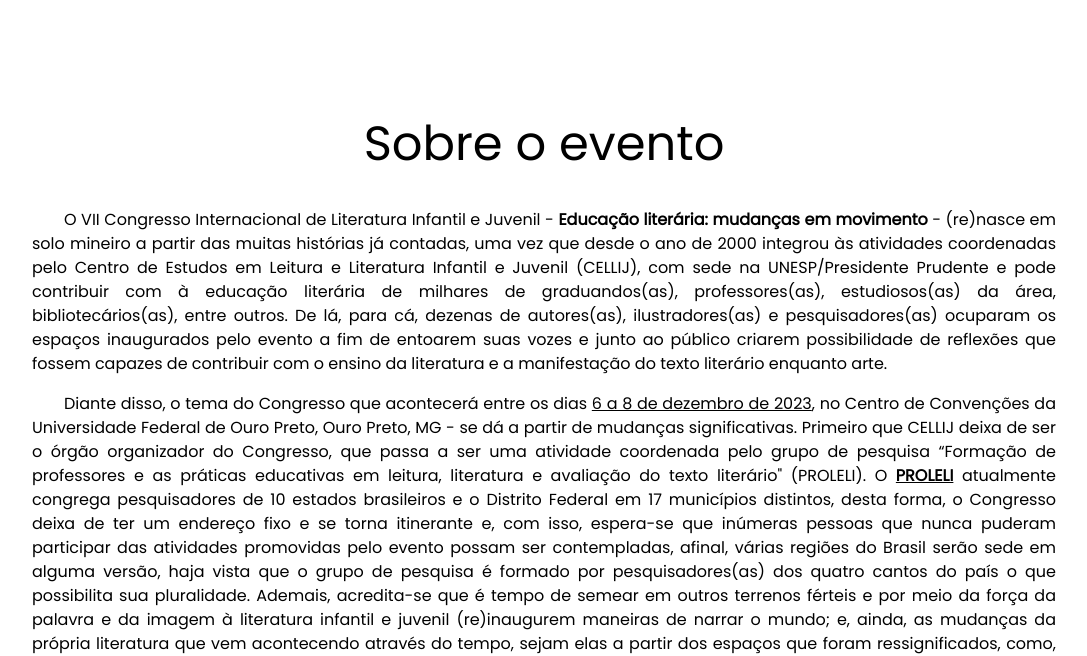
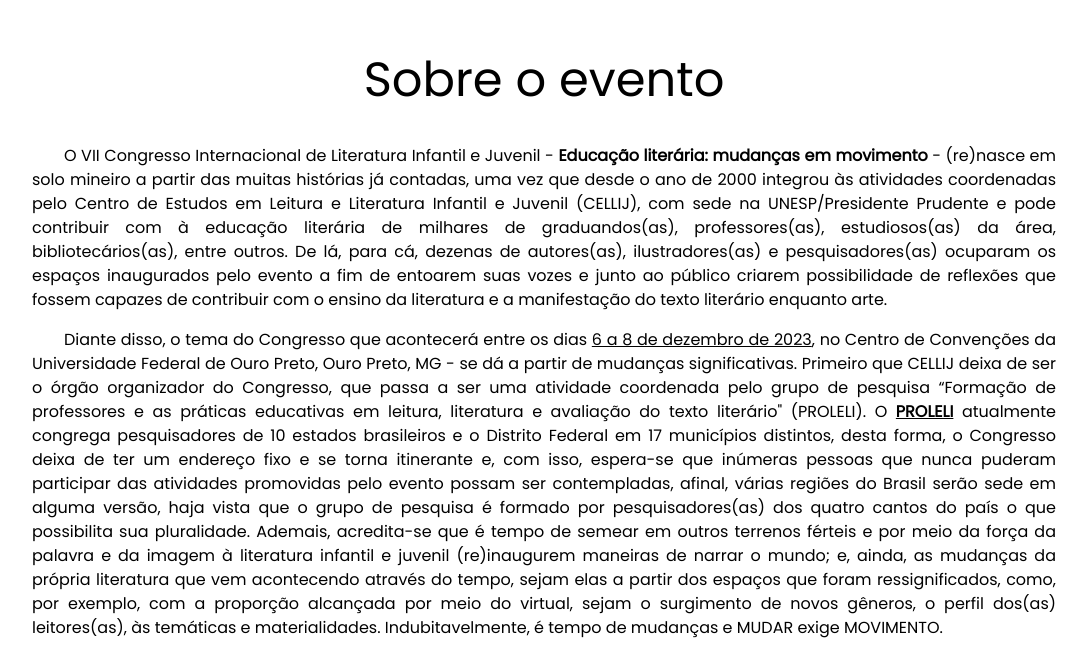
Before and after one commit to hidekinakata/CILIJ-2023, a React (Vite) app: page / in a window 1280 px wide. Shown: the part 840-1496 px from the top of the page, without its empty margins (96-1183 px from the left). Built offline with nearby package versions, Linux system fonts and the light colour scheme.

Commit message:
Update padding top of about section

```diff
--- a/src/pages/Home/About.tsx
+++ b/src/pages/Home/About.tsx
@@ -7,7 +7,7 @@ const About: React.FC<AboutType> = (props) => {
     <section
       id="sobre"
       className={
-        "[&>p:not(:)] min-h-screen px-4 pb-10 pt-32 text-justify sm:px-32 md:pt-40 [&>p]:mb-4 [&>p]:indent-8"
+        "[&>p:not(:)] min-h-screen px-4 pb-10 pt-10 text-justify sm:px-32 md:pt-24 [&>p]:mb-4 [&>p]:indent-8"
       }
     >
       <h1 className={"mb-10 text-center text-4xl md:text-5xl"}>
```
